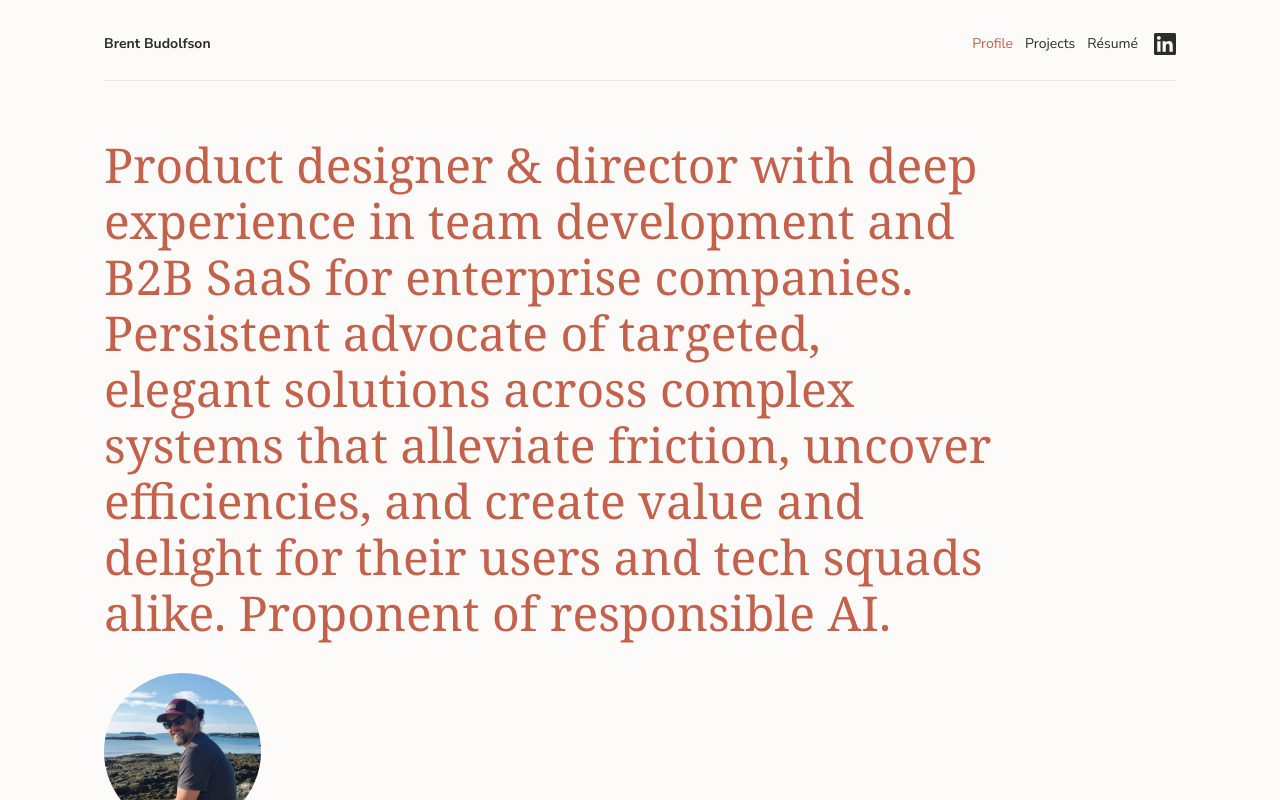
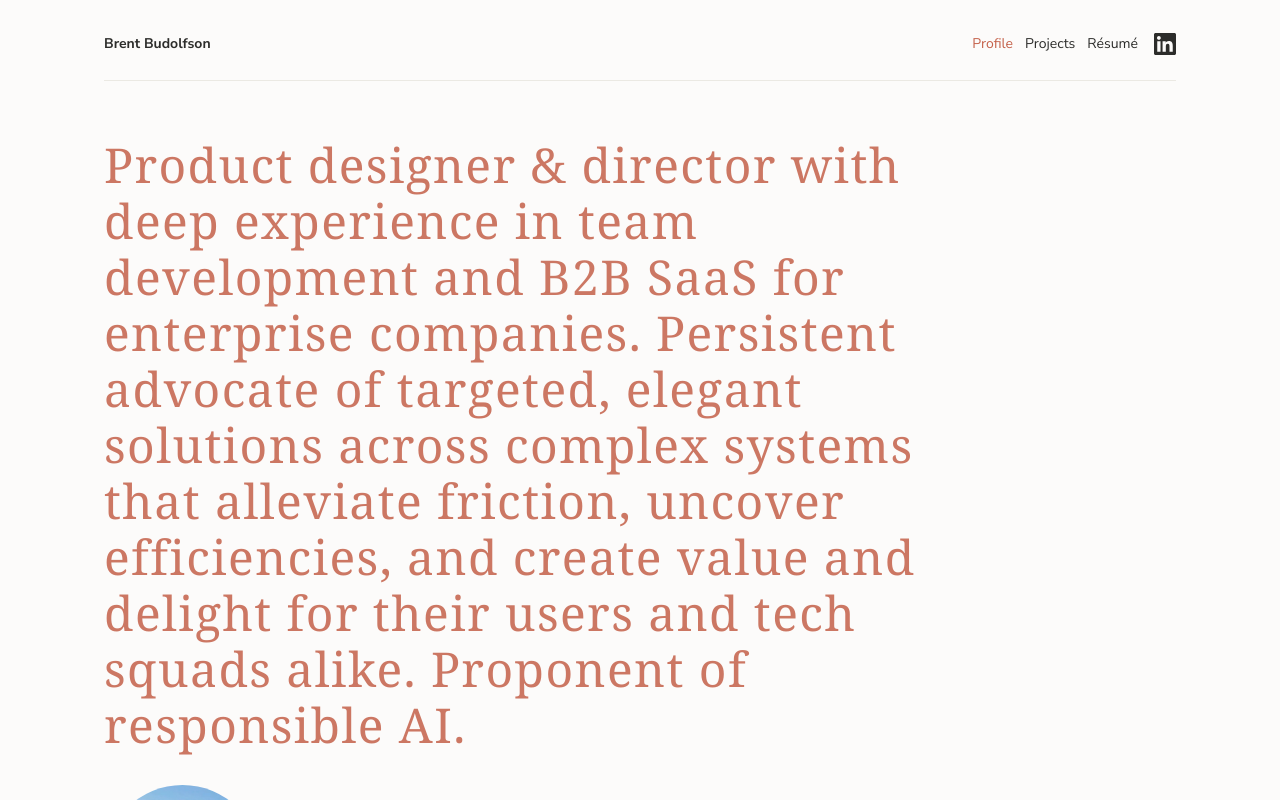
Before and after one commit to bbudolfson/Portfolio-Site, a Next.js app: page / in a window 1280 px wide. Shown: the top 800 px of the page. Built offline with nearby package versions, Linux system fonts and the light colour scheme.

Commit message:
Text Weight Update

```diff
--- a/src/app/globals.css
+++ b/src/app/globals.css
@@ -246,9 +246,13 @@ h4 {
 }
 
 .heroTitle {
-  color: var(--color-accent2);
+  /* Slightly softer than accent2 alone — still on-brand, reads lighter on the page */
+  color: color-mix(in srgb, var(--color-accent2) 86%, var(--neutral-50));
   grid-column: 1 / span 10;
   max-width: none;
+  /* Lightest real Cormorant weight (300 is bundled in layout.tsx) */
+  font-weight: var(--font-weight-light);
+  letter-spacing: 0.03em;
 }
 
 .profileGrid {
--- a/src/app/layout.tsx
+++ b/src/app/layout.tsx
@@ -9,7 +9,7 @@ import "./globals.css";
 
 const headingFont = Cormorant_Garamond({
   subsets: ["latin"],
-  weight: ["400"],
+  weight: ["300", "400"],
   variable: "--app-font-heading",
   display: "swap",
 });
```
